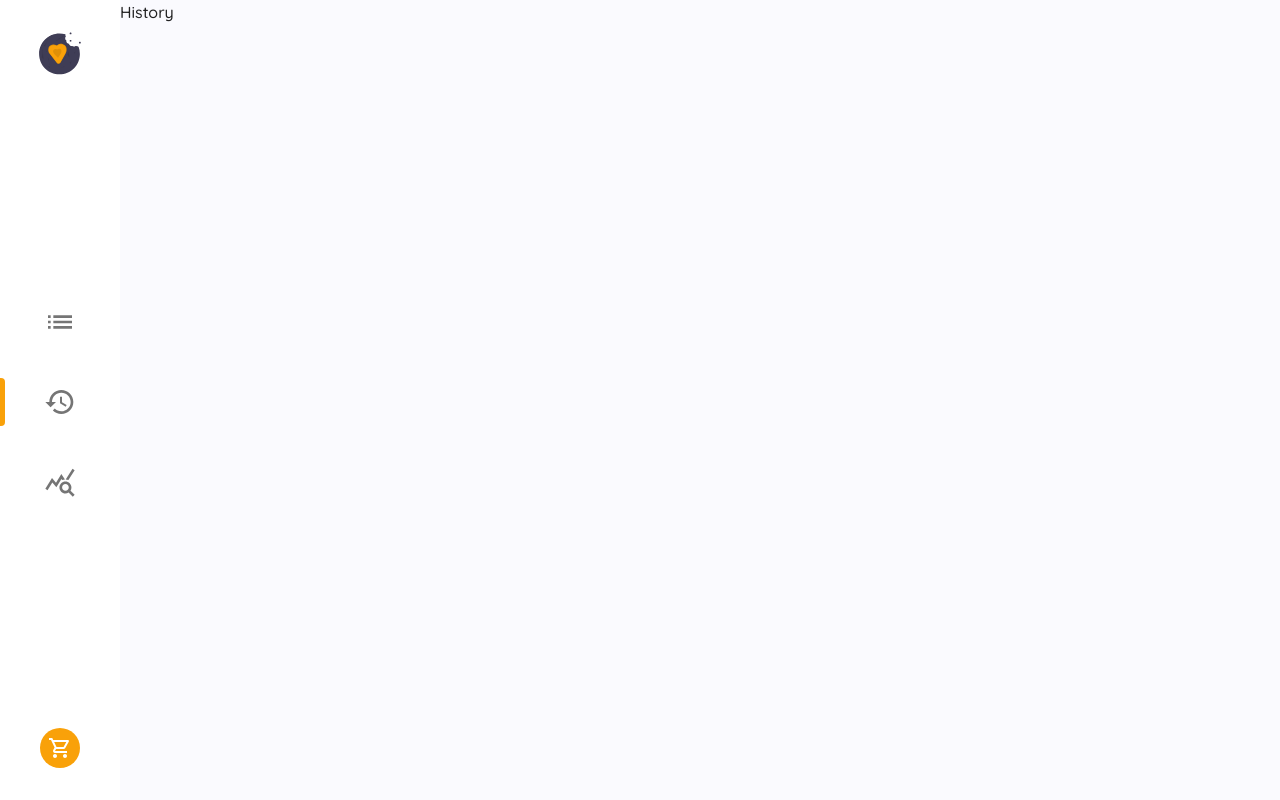
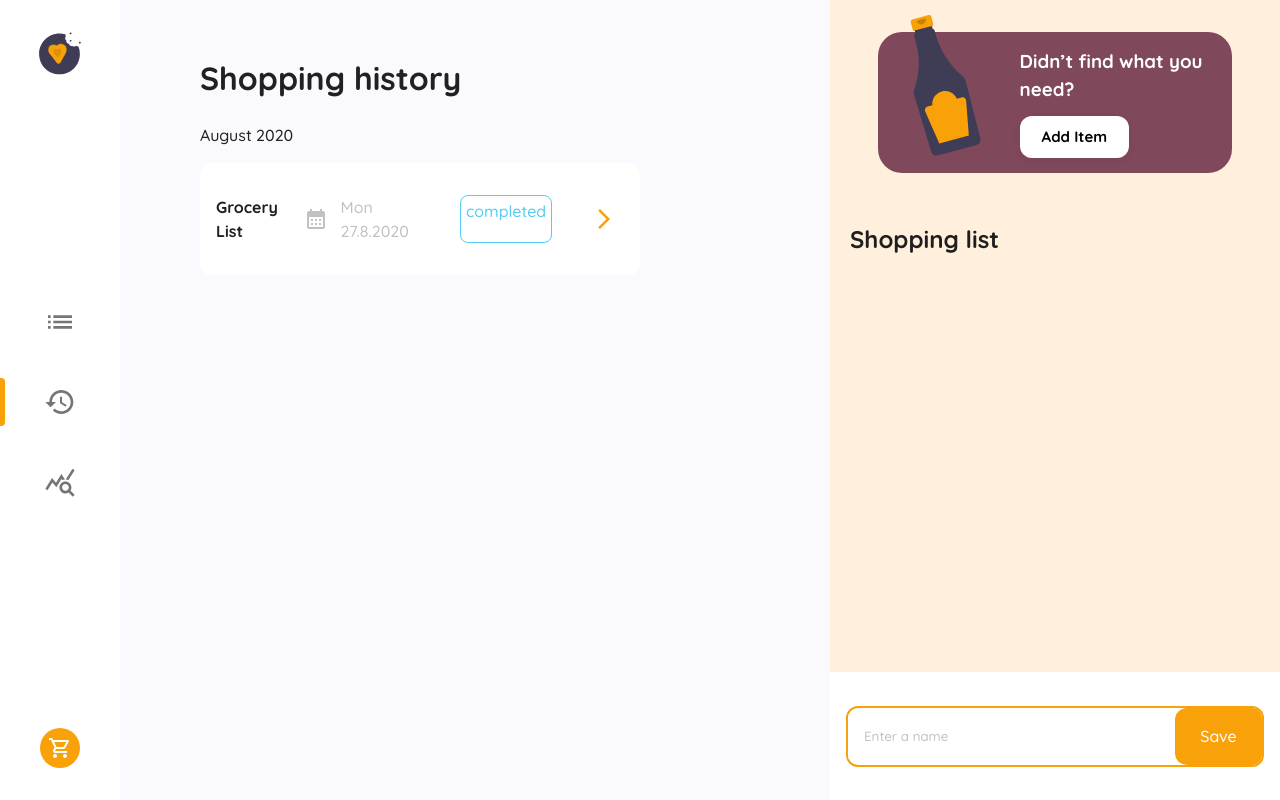
Before and after one commit to Joaquin-5/Shopping-List, a React (Vite) app in the folder Shopping-Front/: page /history in a window 1280 px wide. Built offline with nearby package versions, Linux system fonts and the light colour scheme.

Commit message:
Add Item

```diff
--- a/Shopping-Front/src/components/cart/Cart.tsx
+++ b/Shopping-Front/src/components/cart/Cart.tsx
@@ -1,18 +1,23 @@
 import AddIcon from "@mui/icons-material/Add";
 import DeleteOutlineOutlinedIcon from "@mui/icons-material/DeleteOutlineOutlined";
 import RemoveIcon from "@mui/icons-material/Remove";
+import { useState } from "react";
 import { useDispatch, useSelector } from "react-redux";
 import { RootState } from "../../store";
 import { deleteItemCart, editQuantityItem } from "../../store/cart";
 import { ItemButton } from "../itemButton";
+import { AddItem } from "./addItem/AddItem";
 import "./cart.styles.css";
 import { QuantityButton } from "./quantityButton";
 
 export const Cart = () => {
   const { items } = useSelector((state: RootState) => state.cart);
   const dispatch = useDispatch();
+  const [addItem, setAddItem] = useState(false);
 
   return (
+    <>
+      {!addItem ? (
         <div className="cart-container" id="shopping-list">
           <div className="additem-container">
             <div className="image-container">
@@ -22,7 +27,7 @@ export const Cart = () => {
               <h3 className="titulo-secundario">Didn’t find what you need?</h3>
               <ItemButton
                 text="Add item"
-            onClick={() => console.log("hola")}
+                onClick={() => setAddItem(true)}
                 icon={false}
               />
             </div>
@@ -38,10 +43,10 @@ export const Cart = () => {
                     <QuantityButton
                       quantity={i.quantity}
                       onQuantityChange={(quantity) => {
-                    dispatch(editQuantityItem({...i, quantity}))
+                        dispatch(editQuantityItem({ ...i, quantity }));
                       }}
                       onDeleteItem={() => {
-                    dispatch(deleteItemCart(i))
+                        dispatch(deleteItemCart(i));
                       }}
                     />
                   </div>
@@ -60,5 +65,9 @@ export const Cart = () => {
             </div>
           </div>
         </div>
+      ) : (
+        <AddItem />
+      )}
+    </>
   );
 };
--- /dev/null
+++ b/Shopping-Front/src/components/cart/addItem/AddItem.tsx
@@ -0,0 +1,37 @@
+import { Box } from '@mui/material';
+import React from 'react'
+import "./addItem.styles.css";
+
+export const AddItem = () => {
+  return (
+    <div className='addItem-container'>
+        <h1 className='title-addItem'>Add a new item</h1>
+        <form action="" className='form-addItem'>
+            <div className='field-container'>
+                <label htmlFor="" className='label'>Name</label>
+                <input type="text" className='field input' placeholder='Enter a name'/>
+            </div>
+            <div className='field-container'>
+                <label htmlFor="" className='label'>Note (optional)</label>
+                <textarea name="" id="" placeholder='Enter a note' className='field textarea'></textarea>
+            </div>
+            <div className='field-container'>
+                <label htmlFor="" className='label'>Image (optional)</label>
+                <input type="text"  className='field input' placeholder='Enter a url'/>
+            </div>
+            <div className='field-container'>
+                <label htmlFor="" className='label'>Category</label>
+                <select className='field select'>
+                    <option value="" selected disabled className='option'>Enter a category</option>
+                    <option value="" className='option'>Fruit and vegetables</option>
+                    <option value="" className='option'>Meat and Fish</option>
+                </select>
+            </div>
+            <div className='submit-cancel'>
+                <button className='cancel-button'>cancel</button>
+                <input type="submit" value="Save" className='submit-button'/>
+            </div>
+        </form>
+    </div>
+  )
+}
--- /dev/null
+++ b/Shopping-Front/src/components/cart/addItem/addItem.styles.css
@@ -0,0 +1,79 @@
+.addItem-container {
+    height: 100vh;
+    display: flex;
+    flex-direction: column;
+}
+
+.title-addItem {
+    text-align: center;
+}
+
+.form-addItem {
+    display: flex;
+    flex-direction: column;
+    align-items: center;
+    flex: 1;
+    gap: 2rem;
+}
+
+.field-container {
+    display: flex;
+    flex-direction: column;
+    width: 80%;
+}
+
+.label {
+    font-size: .9rem;
+    color: #34333A;
+    font-weight: bold;
+}
+
+.field {
+    border: 2px solid #BDBDBD;
+    border-radius: 12px;
+    padding: 1rem;
+}
+
+.field:focus {
+    outline-color: #F9A109;
+}
+
+.textarea {
+    min-width: 240px;
+    max-width: 240px;
+    min-height: 98px;
+    max-height: 120px;
+    font-family: 'Quicksand', sans-serif;
+}
+
+.option {
+    font-size: 1rem;
+    font-family: 'Quicksand', sans-serif;
+}
+
+.option:hover {
+    background-color: #F2F2F2;
+}
+
+.submit-cancel {
+    display: flex;
+    gap: 1rem;
+    margin-top: auto;
+    margin-bottom: 5rem;
+    gap: 2.5rem;
+}
+
+.cancel-button {
+    border: none;
+    background-color: transparent;
+    font-size: 1rem;
+}
+
+.submit-button {
+    border: none;
+    padding: 1.5rem;
+    border-radius: 12px;
+    font-size: 1rem;
+    color: #FFFFFF;
+    background-color: #F9A109;
+}
--- a/Shopping-Front/src/components/cart/cart.styles.css
+++ b/Shopping-Front/src/components/cart/cart.styles.css
@@ -1,7 +1,6 @@
 .cart-container {
     background-color: #FFF0DE;
     padding: .1px;
-    padding-left: 20%;
     max-width: 99vw;
     height: 100vh;
     overflow-y: scroll;
@@ -120,5 +119,22 @@
     .cart-container {
         padding: 0;
         overflow: hidden;
+        min-width: 450px;
+    }
+
+    .additem-container {
+        justify-content: space-between;
+        margin: 2rem 3rem;
+        padding: 0;
+    }
+
+    .info-container {
+        width: 60%;
+    }
+
+    .image-container img {
+        top: -16px;
+        left: 20px;
+        transform: scale(1.1);
     }
 }
--- a/Shopping-Front/src/components/itemButton/ItemButton.tsx
+++ b/Shopping-Front/src/components/itemButton/ItemButton.tsx
@@ -17,6 +17,7 @@ export const ItemButton: React.FC<Props> = ({text, onClick, icon}) => {
         backgroundColor: "#FFFFFF",
         borderRadius: "12px",
         color: "#000000",
+        fontWeight: 'bold',
         "&:hover": { backgroundColor: "#FFFFFF" },
       }}
       onClick={onClick}
--- a/Shopping-Front/src/pages/history/History.tsx
+++ b/Shopping-Front/src/pages/history/History.tsx
@@ -1,7 +1,55 @@
-import React from 'react'
+import React from "react";
+import { Icon, InputAdornment, TextField } from "@mui/material";
+import "./history.styles.css";
+import IconButton from "@mui/material/IconButton";
+import CalendarMonthIcon from "@mui/icons-material/CalendarMonth";
+import ArrowForwardIosIcon from "@mui/icons-material/ArrowForwardIos";
+import { Cart } from "../../components/cart";
 
 export const HistoryPage = () => {
   return (
-    <div>History</div>
-  )
+    <div className="history-container">
+      <div className="orders-container">
+        <h1>Shopping history</h1>
+        <p className="fecha-mes">August 2020</p>
+        <div className="order-container">
+          <h2 className="titulo-pedido">Grocery List</h2>
+          <div className="datos_pedido-container">
+            <div className="fecha-compra-container">
+              <CalendarMonthIcon />
+              <p className="fecha-compra">Mon 27.8.2020</p>
+            </div>
+            <p className="estado estado-completed">completed</p>
+            <IconButton className="ver-detalle" sx={{color: '#F9A109'}}>
+              <ArrowForwardIosIcon />
+            </IconButton>
+          </div>
+        </div>
+      </div>
+      <Cart />
+    </div>
+  );
+};
+
+{
+  /* <div className="header">
+        <h1 className="titulo-principal">
+          <span className="span">Shoppingify</span> allows you take your
+          shopping list wherever you go
+        </h1>
+        <div>
+          <TextField
+            label="With normal TextField"
+            id="outlined-start-adornment"
+            sx={{ m: 1, width: "25ch" }}
+            InputProps={{
+              startAdornment: (
+                <Icon>
+                  <SearchIcon />
+                </Icon>
+              ),
+            }}
+          />
+        </div>
+      </div> */
 }
--- /dev/null
+++ b/Shopping-Front/src/pages/history/history.styles.css
@@ -0,0 +1,69 @@
+.history-container {
+    width: 100%;
+    display: flex;
+    flex-direction: column;
+    justify-content: space-between;
+}
+
+.order-container {
+    padding: 1rem;
+    display: flex;
+    flex-direction: column;
+    justify-content: space-between;
+    width: 80%;
+    max-width: 900px;
+    align-items: center;
+    background-color: #FFFFFF;
+    border-radius: 12px;
+}
+
+.datos_pedido-container {
+    display: flex;
+    flex-direction: column;
+    justify-content: space-between;
+    gap: 2rem;
+}
+
+.fecha-compra-container {
+    display: flex;
+    flex-direction: column;
+    justify-content: space-between;
+    align-items: center;
+    color: #C1C1C4;
+    gap: .75rem;
+}
+
+.titulo-pedido {
+    font-size: 1rem;
+}
+
+.estado {
+    border-radius: 8px;
+    padding: .2rem .3rem;
+    user-select: none;
+}
+
+.estado-completed {
+    color: #56CCF2;
+    border: 1px solid #56CCF2;
+}
+
+.estado-cancelled {
+    color: #EB5757;
+    border: 1px solid #EB5757;
+}
+
+@media (min-width: 768px) {
+    .history-container {
+        flex-direction: row;
+    }
+
+    .orders-container {
+        padding: 2rem 5rem;
+        flex: 1;
+    }
+
+    .order-container, .datos_pedido-container, .fecha-compra-container {
+        flex-direction: row;
+    }
+}
--- a/Shopping-Front/src/pages/items/ItemsPage.tsx
+++ b/Shopping-Front/src/pages/items/ItemsPage.tsx
@@ -1,4 +1,4 @@
-import { Box } from "@mui/material";
+import { alpha, Box, Icon, InputBase, styled, TextField } from "@mui/material";
 import React, { useEffect, useState } from "react";
 import { useDispatch } from "react-redux";
 import { shoppingApi } from "../../api";
@@ -6,7 +6,51 @@ import { Cart } from "../../components/cart";
 import { ItemButton } from "../../components/itemButton";
 import { Category } from "../../interfaces";
 import { addItem } from "../../store/cart";
+import SearchIcon from "@mui/icons-material/Search";
 import "./items.styles.css";
+
+const Search = styled("div")(({ theme }) => ({
+  position: "relative",
+  borderRadius: '12px',
+  backgroundColor: '#FFFFFF',
+  "&:hover": {
+    backgroundColor: alpha(theme.palette.common.white, 0.25),
+  },
+  marginLeft: 0,
+  width: "100%",
+  [theme.breakpoints.up("sm")]: {
+    marginLeft: theme.spacing(1),
+    width: "auto",
+  },
+  marginRight: "1rem",
+}));
+
+const SearchIconWrapper = styled("div")(({ theme }) => ({
+  padding: theme.spacing(0, 2),
+  height: "100%",
+  position: "absolute",
+  pointerEvents: "none",
+  display: "flex",
+  alignItems: "center",
+  justifyContent: "center",
+  zIndex: 2,
+}));
+
+const StyledInputBase = styled(InputBase)(({ theme }) => ({
+  color: "inherit",
+  "& .MuiInputBase-input": {
+    padding: theme.spacing(2, 1, 2, 0),
+    backgroundColor: "#FFFFFF",
+    // vertical padding + font size from searchIcon
+    paddingLeft: `calc(1em + ${theme.spacing(4)})`,
+    transition: theme.transitions.create("width"),
+    width: "100%",
+    [theme.breakpoints.up("sm")]: {
+      width: "20ch",
+    },
+    borderRadius: '12px'
+  },
+}));
 
 export const ItemsPage = () => {
   const [categories, setCategories] = useState<Category[]>([]);
@@ -20,11 +64,29 @@ export const ItemsPage = () => {
 
   return (
     <div className="home-container">
-      {/* <div style={{height: '200vh', paddingLeft: '5%'}}><h1>Shoppingify allows you take your shopping list wherever you go</h1></div> */}
+      <Box>
+        <div className="header">
+          <h1 className="titulo-principal">
+            <span className="span">Shoppingify</span> allows you take your
+            shopping list wherever you go
+          </h1>
+          <div>
+            <Search sx={{ marginLeft: "auto" }}>
+              <SearchIconWrapper>
+                <SearchIcon />
+              </SearchIconWrapper>
+              <StyledInputBase
+                placeholder="search item"
+                inputProps={{ "aria-label": "search" }}
+                // onChange={handleSearch}
+              />
+            </Search>
+          </div>
+        </div>
         <div className="items-home">
           {categories.map((c) => (
             <React.Fragment key={c._id}>
-            <h2>{c.name}</h2>
+              <h2 style={{marginTop: '3rem'}}>{c.name}</h2>
               <Box gap="1.5rem .53rem" display="flex" flexWrap="wrap">
                 {c.items?.map((i) => (
                   <ItemButton
@@ -34,7 +96,10 @@ export const ItemsPage = () => {
                       dispatch(
                         addItem({
                           category: c,
-                        item: { ...i, category: { _id: c._id, name: c.name } },
+                          item: {
+                            ...i,
+                            category: { _id: c._id, name: c.name },
+                          },
                         })
                       )
                     }
@@ -45,6 +110,7 @@ export const ItemsPage = () => {
             </React.Fragment>
           ))}
         </div>
+      </Box>
       <Cart />
     </div>
   );
```
Also changed, not shown: Shopping-Front/src/components/sideBar/sidebar.style.css (+5 -2 lines), Shopping-Front/src/pages/items/items.styles.css (+21 -2 lines). Lines whose indentation alone changed are shown as unchanged.
